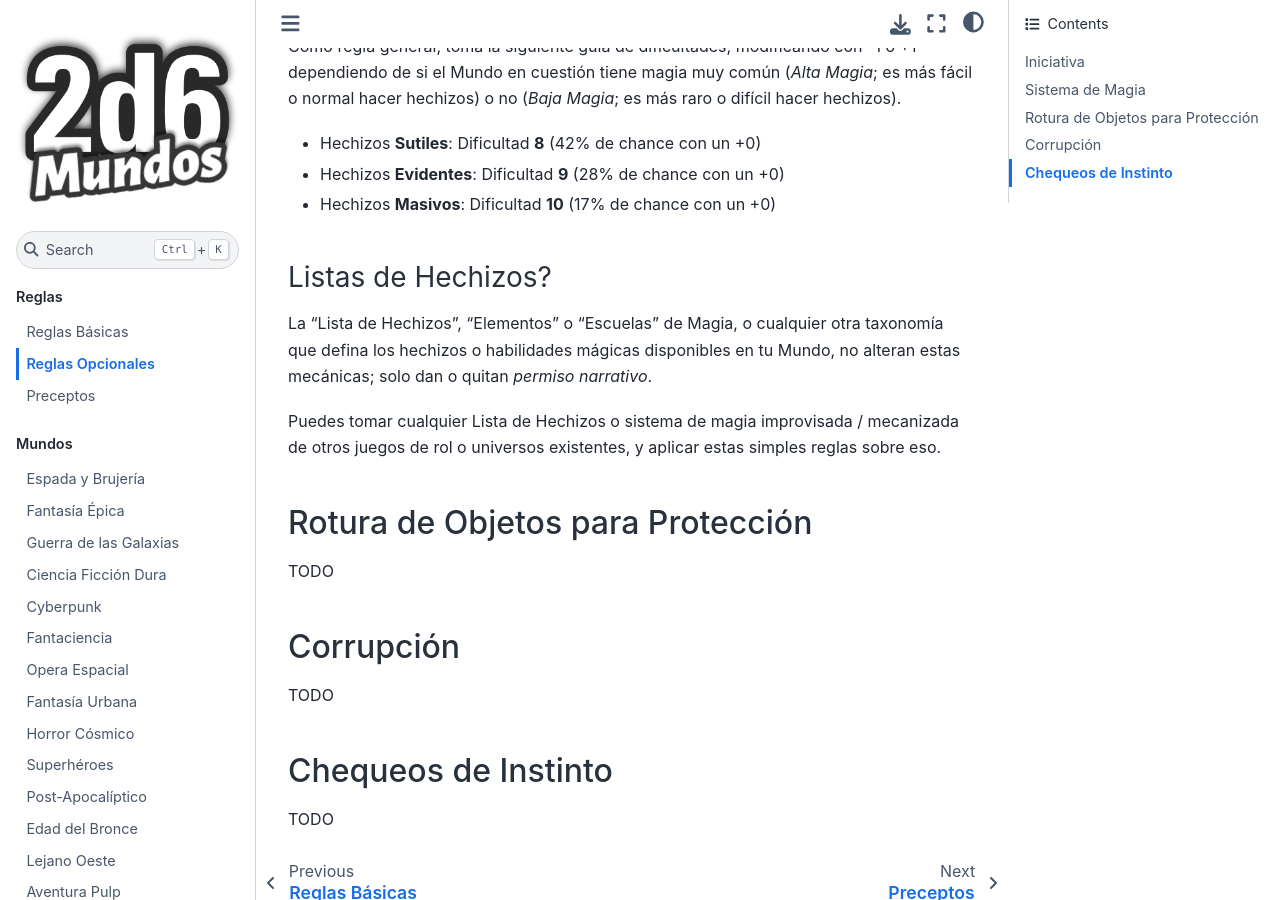
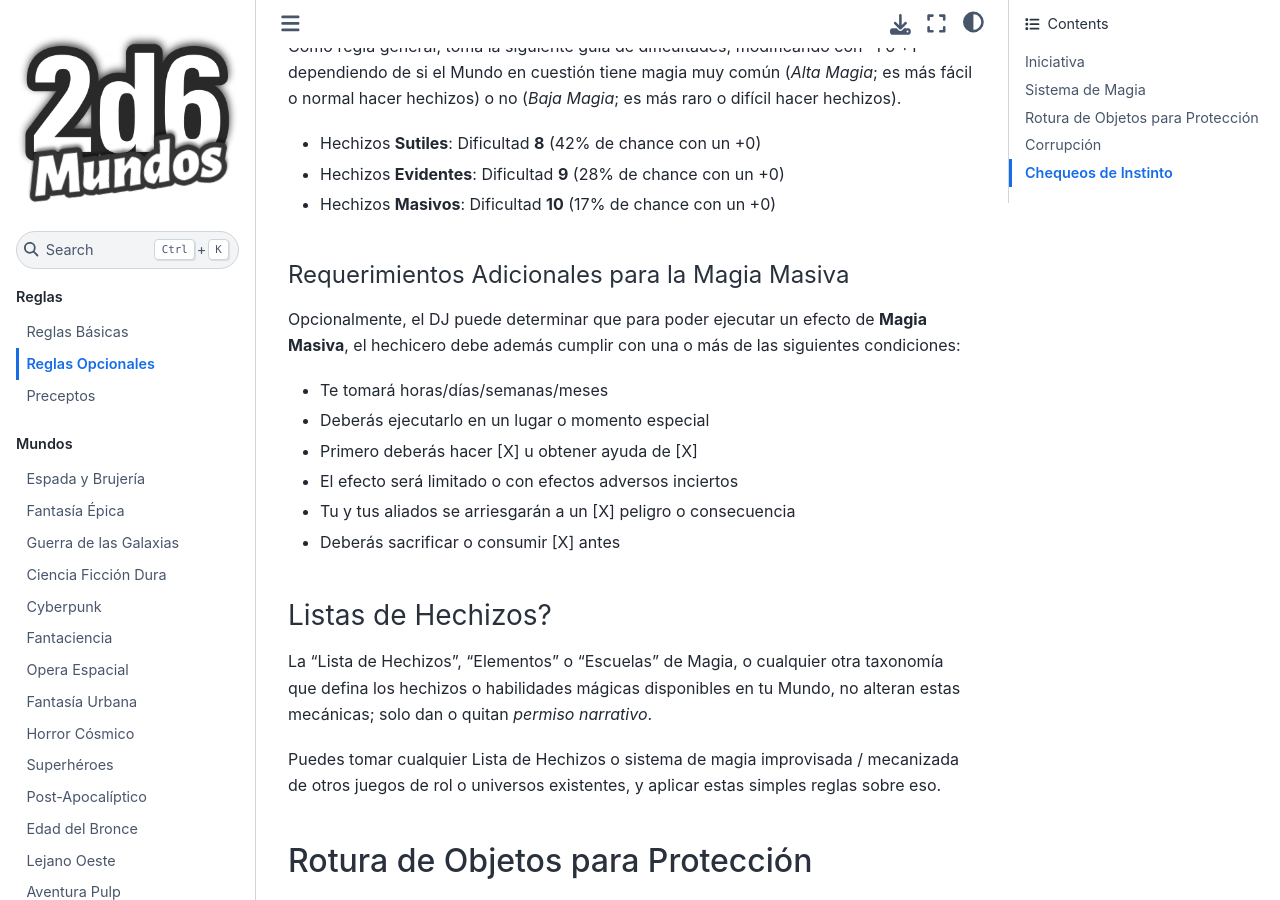
Before and after one commit to TaTooKa/2d6Mundos, a Sphinx documentation site: the page built from docs/source/pages/rules/reglas-opcionales.rst, in a window 1280 px wide and 900 px high, scrolled down 3388 px. Built offline with Sphinx 7.4.7 and the Sphinx Book theme 1.1.4, drawn with Linux system fonts in a browser that asks for light colours; some web fonts are replaced.

Commit message:
more optional rules changes

```diff
--- a/docs/source/pages/rules/reglas-opcionales.rst
+++ b/docs/source/pages/rules/reglas-opcionales.rst
@@ -89,6 +89,18 @@ Como regla general, toma la siguiente guía de dificultades, modificando con -1
 * Hechizos **Evidentes**: Dificultad **9** (28% de chance con un +0)
 * Hechizos **Masivos**: Dificultad **10** (17% de chance con un +0)
 
+Requerimientos Adicionales para la Magia Masiva
+***********************************************
+
+Opcionalmente, el DJ puede determinar que para poder ejecutar un efecto de **Magia Masiva**, el hechicero debe además cumplir con una o más de las siguientes condiciones:
+
+* Te tomará horas/días/semanas/meses
+* Deberás ejecutarlo en un lugar o momento especial
+* Primero deberás hacer [X] u obtener ayuda de [X]
+* El efecto será limitado o con efectos adversos inciertos
+* Tu y tus aliados se arriesgarán a un [X] peligro o consecuencia
+* Deberás sacrificar o consumir [X] antes
+
 Listas de Hechizos?
 ^^^^^^^^^^^^^^^^^^^
 
```
